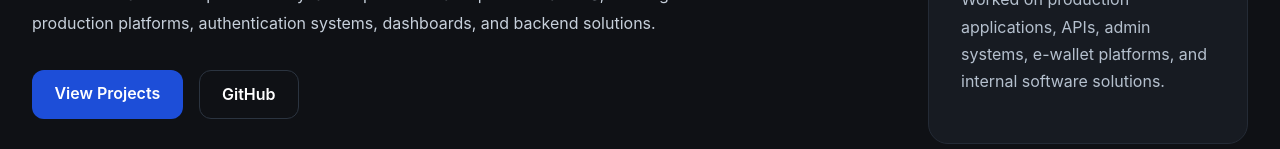
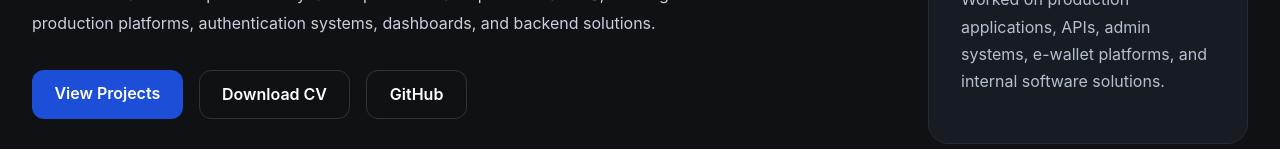
Before and after one commit to natiii300/resume-website, a React (Create React App) app: page / in a window 1280 px wide. Shown: the part 316-465 px from the top of the page. Built offline with nearby package versions, Linux system fonts and the light colour scheme.

Commit message:
Update App.js

```diff
--- a/src/App.js
+++ b/src/App.js
@@ -87,6 +87,15 @@ function App() {
        <div className="hero-buttons">
   <a href="#projects" className="btn">
     View Projects
+  </a>
+
+  <a
+    href="/Natnael-Birhanu-CV.pdf"
+    className="btn secondary-btn"
+    target="_blank"
+    rel="noreferrer"
+  >
+    Download CV
   </a>
 
   <a
```
Lines whose indentation alone changed are shown as unchanged.
